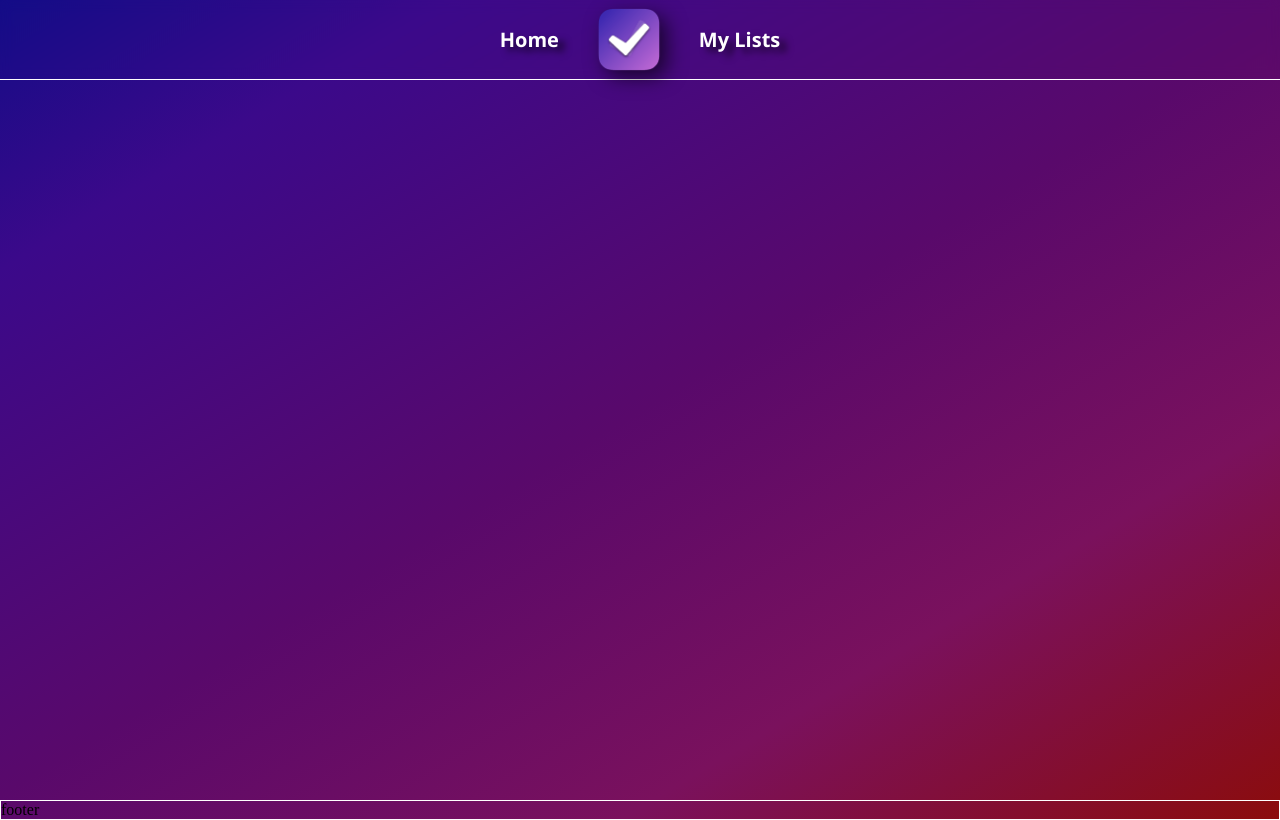
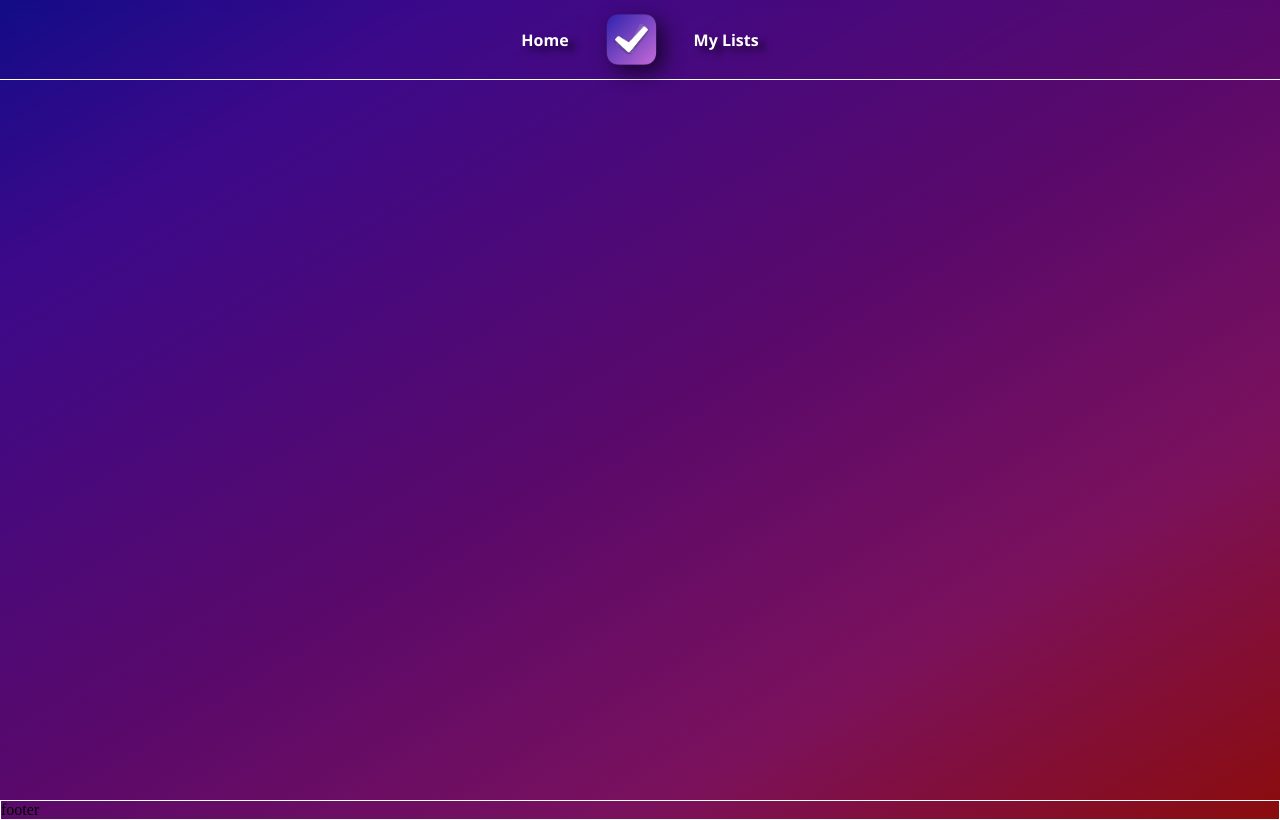
Before and after one commit to fxckprod7/Todo, a Flask app: page / in a window 1280 px wide. Run offline with Flask 3, Linux system fonts and the light colour scheme.

Commit message:
font-size-
font-size-

```diff
--- a/static/css/style.css
+++ b/static/css/style.css
@@ -89,11 +89,8 @@ h1, h2, h3, h4, h5, h6 {
   justify-content: center;
   gap: 30px;
 }
-.wrapper .header__container .header__menu__list img {
-  width: 80px;
-}
 .wrapper .header__container .header__menu__link {
-  font-size: 20px;
+  font-size: 16px;
   font-family: "Segoe UI", Tahoma, Geneva, Verdana, sans-serif;
   font-weight: 600;
   cursor: pointer;
@@ -105,6 +102,7 @@ h1, h2, h3, h4, h5, h6 {
   color: rgb(255, 115, 0);
 }
 .wrapper .header__logo {
+  width: 65px;
   cursor: pointer;
   filter: drop-shadow(7px 7px 10px rgba(0, 0, 0, 0.6352941176));
   -webkit-filter: drop-shadow(7px 7px 10px rgba(0, 0, 0, 0.6352941176));
--- a/static/css/style.scss
+++ b/static/css/style.scss
@@ -30,13 +30,9 @@ body{
                     align-items: center;
                     justify-content: center;
                     gap: 30px;
-
-                    img{
-                        width: 80px;
-                    }
                 }
                 &__link{
-                    font-size: 20px;
+                    font-size: 16px;
                     font-family: 'Segoe UI', Tahoma, Geneva, Verdana, sans-serif;
                     font-weight: 600;
                     cursor: pointer;
@@ -54,6 +50,7 @@ body{
             }
         }
         &__logo{
+            width: 65px;
             cursor: pointer;
             filter: drop-shadow(7px 7px 10px #000000a2);
             -webkit-filter: drop-shadow(7px 7px 10px #000000a2);
```
Also changed, not shown: 1 other file.
